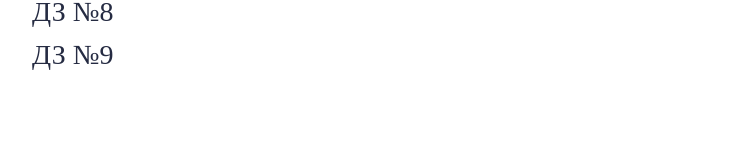
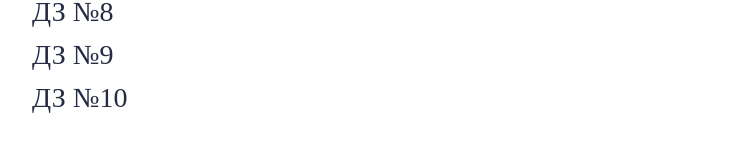
Before and after one commit to kepper-i/js2023, a plain HTML site: page index.html in a window 1280 px wide. Shown: the part 301-452 px from the top of the page, without its empty margins (83-829 px from the left). Drawn offline with Linux system fonts and the light colour scheme.

Commit message:
Update index.html

```diff
--- a/index.html
+++ b/index.html
@@ -39,6 +39,10 @@
         <li>
           <a href="Lesson-9/index9.html">ДЗ №9</a>
         </li>
+
+        <li>
+          <a href="Lesson-10/index10.html">ДЗ №10</a>
+        </li>
       </ol>
     </div>
   </body>
```
